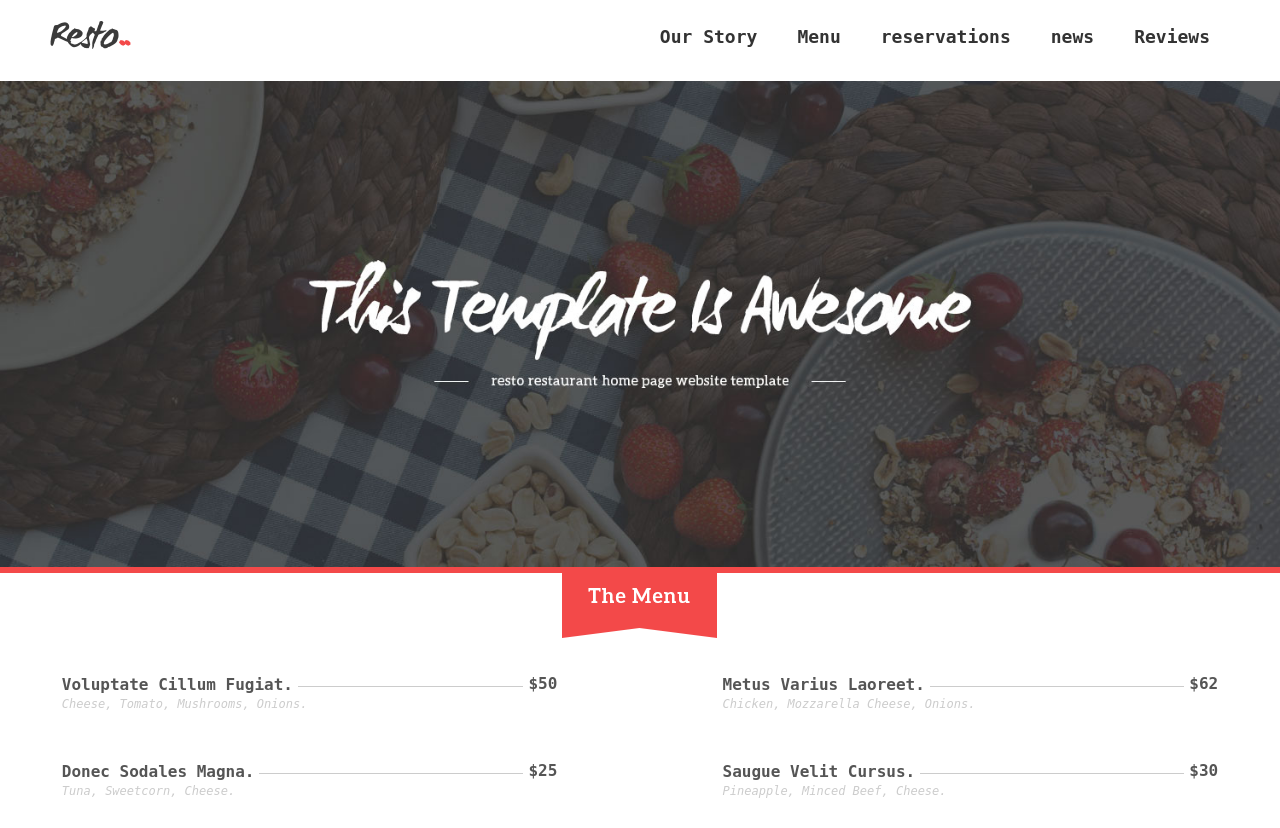
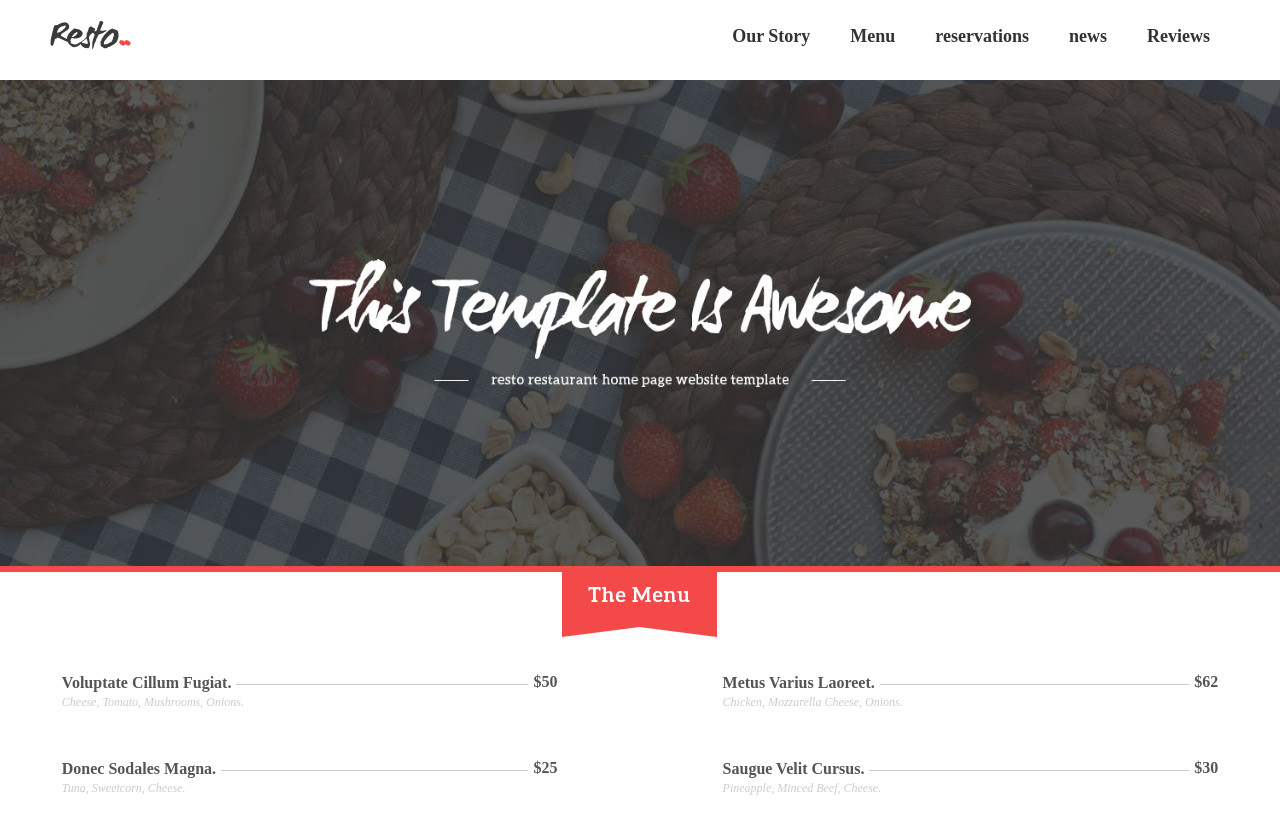
Before and after one commit to WissamQidso/Project-4, a plain HTML site: page index.html in a window 1280 px wide. Shown: the top 828 px of the page. Drawn offline with nearby package versions, Linux system fonts and the light colour scheme.

Commit message:
Update syntax.css

```diff
--- a/CSS/syntax.css
+++ b/CSS/syntax.css
@@ -1,6 +1,26 @@
 body {
     margin: 0;
-    font-family: 'monospace';
+    font-family: 'Myriad Pro Regular';
+}
+
+@font-face {
+    font-family: 'Myriad Pro Regular';
+    src: url(../Fonts-Package/Myriad Pro Regular.ttf)
+}
+
+@font-face {
+    font-family: 'Brush Script Std Medium';
+    src: url(../Fonts-Package/Brush Script Std Medium.ttf)
+}
+
+@font-face {
+    font-family: 'Maiandra GD Regular';
+    src: url(../Fonts-Package/Maiandra GD Regular.ttf)
+}
+
+@font-face {
+    font-family: 'Forte Regular';
+    src: url(../Fonts-Package/Forte Regular.ttf)
 }
 
 .wrapper {
@@ -258,7 +278,7 @@ footer a {
 }
 
 footer strong {
-    font-family: 'Forte';
+    font-family: 'Forte Regular';
     color: #fff;
     font-weight: normal;
     padding-left: 0.2vw;
```
